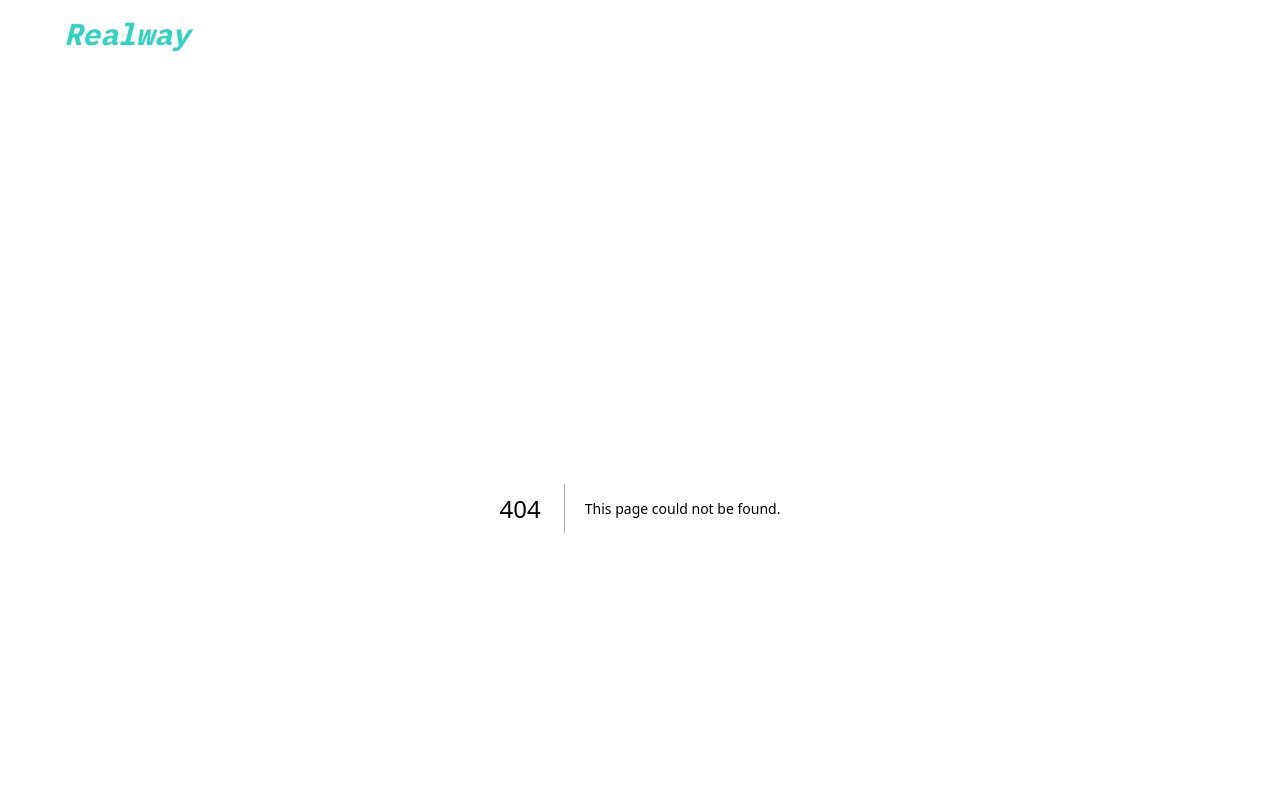
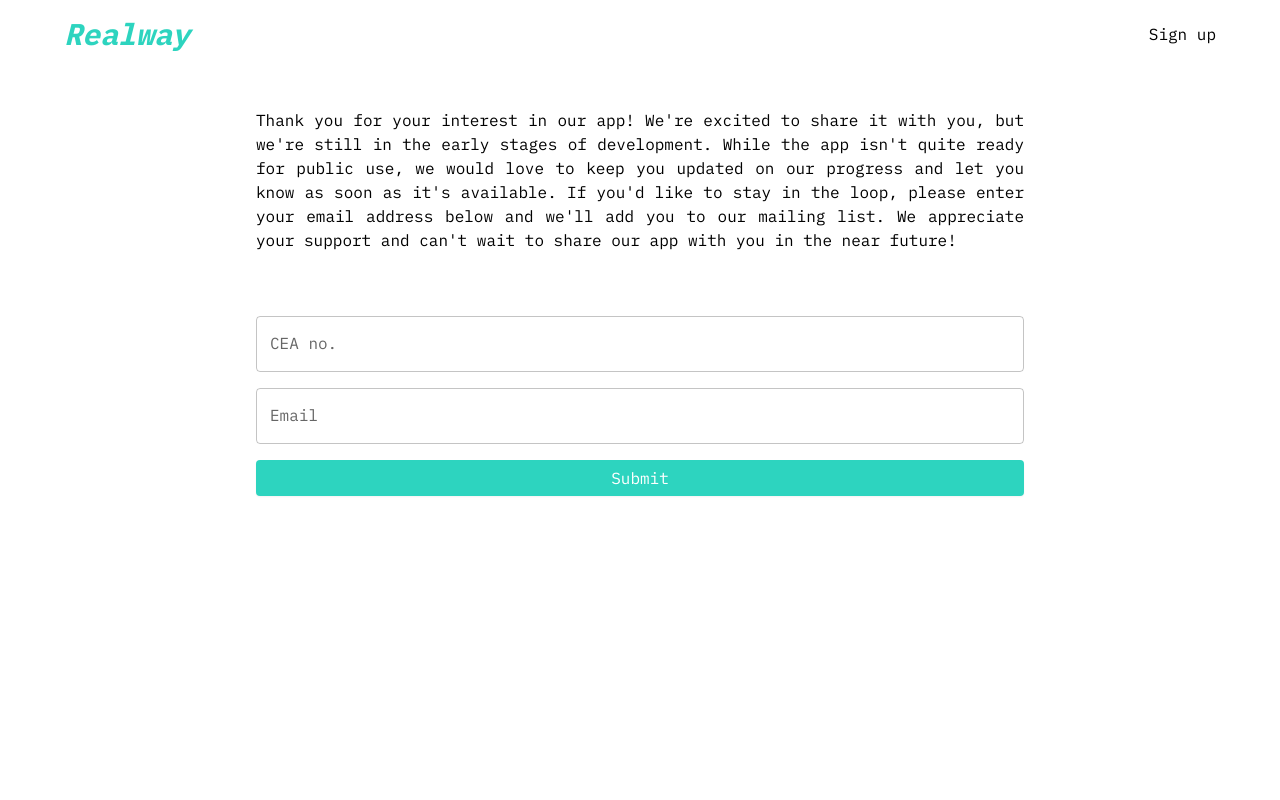
Before and after one commit to bobbykwong/agent_review, a Next.js app: page /sign-up in a window 1280 px wide. Before the commit this address had no page. Shown: the top 800 px of the page. Built offline with nearby package versions, Linux system fonts and the light colour scheme; no server answers.

Commit message:
add interests

```diff
--- a/package.json
+++ b/package.json
@@ -31,7 +31,8 @@
     "react-dom": "18.2.0",
     "swr": "^2.1.4",
     "tailwindcss": "3.3.1",
-    "typescript": "5.0.4"
+    "typescript": "5.0.4",
+    "zustand": "^4.3.2"
   },
   "devDependencies": {
     "@types/lodash": "^4.14.194"
--- /dev/null
+++ b/src/components/button/Button.tsx
@@ -0,0 +1,56 @@
+import clsx from "clsx";
+import { ButtonHTMLAttributes, ReactElement } from "react";
+
+import { Spinner } from "@/components/spinner";
+
+const variants = {
+  primary: "bg-teal-400 text-white shadow-sm",
+};
+
+const sizes = {
+  sm: "py-1 px-2 text-sm",
+  md: "py-[6px] px-4 text-md",
+  lg: "py-3 px-8 text-lg",
+};
+
+interface IconProps {
+  leftIcon?: ReactElement;
+  rightIcon?: ReactElement;
+}
+
+export interface ButtonProps
+  extends ButtonHTMLAttributes<HTMLButtonElement>,
+    IconProps {
+  variant?: keyof typeof variants;
+  size?: keyof typeof sizes;
+  isLoading?: boolean;
+}
+
+export function Button({
+  type = "button",
+  className = "",
+  variant = "primary",
+  size = "md",
+  leftIcon,
+  rightIcon,
+  isLoading = false,
+  ...props
+}: ButtonProps) {
+  return (
+    <button
+      type={type}
+      className={clsx(
+        "flex justify-center items-center disabled:cursor-not-allowed focus:outline-none hover:opacity-80",
+        variants[variant],
+        sizes[size],
+        className
+      )}
+      {...props}
+    >
+      {isLoading && <Spinner size="sm" />}
+      {!isLoading && leftIcon}
+      <span className="mx-2">{props.children}</span>
+      {!isLoading && rightIcon}
+    </button>
+  );
+}
--- /dev/null
+++ b/src/components/button/index.ts
@@ -0,0 +1 @@
+export * from "./Button";
--- /dev/null
+++ b/src/components/notification/Notification.tsx
@@ -0,0 +1,59 @@
+import clsx from "clsx";
+import { Snackbar, Slide, SlideProps } from "@mui/material";
+import CheckCircleIcon from "@mui/icons-material/CheckCircle";
+import WarningIcon from "@mui/icons-material/Warning";
+import CloseIcon from "@mui/icons-material/Close";
+
+import { useNotificationStore } from "@/stores/useNotificationStore";
+
+const NOTIFICATION_DURATION = 8000;
+
+export function Notification() {
+  const notification = useNotificationStore((s) => s.notification);
+  const dismiss = useNotificationStore((s) => s.dismiss);
+
+  if (notification === null) return null;
+
+  const { msg, status } = notification;
+  const { icon, className } = statuses[status];
+
+  return (
+    <Snackbar
+      open={true}
+      onClose={dismiss}
+      autoHideDuration={NOTIFICATION_DURATION}
+      anchorOrigin={{ vertical: "top", horizontal: "center" }}
+      sx={{ zIndex: 9000 }}
+      TransitionComponent={SlideTransition}
+    >
+      <div
+        className={clsx(
+          "rounded-lg m-2 flex gap-8 px-4 py-2 max-w-screen-mobile text-white",
+          className
+        )}
+      >
+        <div className="flex gap-2">
+          {icon}
+          <span>{msg}</span>
+        </div>
+
+        <CloseIcon onClick={dismiss} className="cursor-pointer" />
+      </div>
+    </Snackbar>
+  );
+}
+
+const statuses = {
+  success: {
+    icon: <CheckCircleIcon />,
+    className: "bg-teal-400",
+  },
+  error: {
+    icon: <WarningIcon />,
+    className: "bg-red-400",
+  },
+};
+
+function SlideTransition(props: SlideProps) {
+  return <Slide {...props} direction="down" />;
+}
--- /dev/null
+++ b/src/components/notification/index.ts
@@ -0,0 +1 @@
+export * from "./Notification";
--- a/src/components/spinner/Spinner.tsx
+++ b/src/components/spinner/Spinner.tsx
@@ -26,12 +26,12 @@ export function Spinner({ size = "md", className = "" }: SpinnerProps) {
           cx="12"
           cy="12"
           r="10"
-          stroke="#2dd4bf"
+          stroke="currentColor"
           strokeWidth="4"
         ></circle>
         <path
           className="opacity-75"
-          fill="#2dd4bf"
+          fill="currentColor"
           d="M4 12a8 8 0 018-8V0C5.373 0 0 5.373 0 12h4zm2 5.291A7.962 7.962 0 014 12H0c0 3.042 1.135 5.824 3 7.938l3-2.647z"
         ></path>
       </svg>
--- a/src/features/salespersons/components/SalespersonPage.tsx
+++ b/src/features/salespersons/components/SalespersonPage.tsx
@@ -77,10 +77,10 @@ export function SalespersonPage({ id }: SalespersonProps) {
             <button className="bg-teal-400 text-white w-fit px-4 py-2 mb-4">
               Transactions
             </button>
-            <button className="ring ring-inset ring-teal-400 text-teal-400 w-fit px-4 py-2 mb-4">
+            <button className="ring-2 ring-inset ring-teal-400 text-teal-400 w-fit px-4 py-2 mb-4">
               Articles
             </button>
-            <button className="ring ring-inset ring-teal-400 text-teal-400 w-fit px-4 py-2 mb-4">
+            <button className="ring-2 ring-inset ring-teal-400 text-teal-400 w-fit px-4 py-2 mb-4">
               Reviews
             </button>
           </div>
--- a/src/pages/_app.tsx
+++ b/src/pages/_app.tsx
@@ -6,6 +6,9 @@ import type { AppProps } from "next/app";
 import { IBM_Plex_Mono } from "next/font/google";
 import { createTheme, ThemeProvider } from "@mui/material/styles";
 import { SWRConfig, SWRConfiguration } from "swr";
+
+import { Notification } from "@/components/notification";
+import { useNotificationStore } from "@/stores/useNotificationStore";
 
 const theme = createTheme({
   typography: {
@@ -31,8 +34,17 @@ const font = IBM_Plex_Mono({
 });
 
 export default function App({ Component, pageProps }: AppProps) {
+  const notify = useNotificationStore((s) => s.notify);
+
   const swrConfig: SWRConfiguration = {
     dedupingInterval: 2400,
+    onError: (e) => {
+      if (e.response?.data) {
+        notify({ msg: e.response.data, status: "error" });
+      } else {
+        notify({ msg: "An error occurred", status: "error" });
+      }
+    },
   };
   return (
     <>
@@ -49,12 +61,18 @@ export default function App({ Component, pageProps }: AppProps) {
         <SWRConfig value={swrConfig}>
           <main className={clsx("flex flex-col", font.className)}>
             <div className="flex-1 min-h-[100vh]">
-              <div className="py-4 px-[5vw] bg-white">
+              <div className="py-4 px-[5vw] flex justify-between items-center">
                 <Link
                   href="/"
                   className="text-3xl font-bold text-teal-400 italic"
                 >
                   Realway
+                </Link>
+                <Link
+                  href="/sign-up"
+                  className="hover:underline underline-offset-8"
+                >
+                  Sign up
                 </Link>
               </div>
               <div className="px-[5vw] py-[5vh] pb-[15vh]">
@@ -79,6 +97,7 @@ export default function App({ Component, pageProps }: AppProps) {
             </div>
           </main>
         </SWRConfig>
+        <Notification />
       </ThemeProvider>
     </>
   );
--- /dev/null
+++ b/src/pages/sign-up.tsx
@@ -0,0 +1,88 @@
+import useSWRMutation from "swr/mutation";
+import { useState } from "react";
+import { useRouter } from "next/router";
+import { TextField } from "@mui/material";
+
+import { post } from "@/utils/apiClient";
+import { Button } from "@/components/button";
+import { Salesperson } from "@/features/salespersons";
+import { useNotificationStore } from "@/stores/useNotificationStore";
+
+export default function Page() {
+  const [registrationNum, setRegistrationNum] = useState("");
+  const [email, setEmail] = useState("");
+
+  const createInterestMutation = useCreateInterest();
+
+  return (
+    <div className="flex justify-center">
+      <div className="max-w-screen-tablet">
+        <div className="mb-16">
+          <p className="text-justify">
+            {`Thank you for your interest in our app! We're excited to share it
+            with you, but we're still in the early stages of development. While
+            the app isn't quite ready for public use, we would love to keep you
+            updated on our progress and let you know as soon as it's available.
+            If you'd like to stay in the loop, please enter your email address
+            below and we'll add you to our mailing list. We appreciate your
+            support and can't wait to share our app with you in the near future!`}
+          </p>
+        </div>
+        <div className="flex flex-col gap-4">
+          <TextField
+            label="CEA no."
+            onChange={(e) => setRegistrationNum(e.target.value)}
+            value={registrationNum}
+          />
+          <TextField
+            label="Email"
+            onChange={(e) => setEmail(e.target.value)}
+            value={email}
+          />
+          <Button
+            className="rounded"
+            onClick={() => {
+              createInterestMutation.trigger({
+                registrationNum,
+                email,
+              });
+            }}
+            isLoading={createInterestMutation.isMutating}
+          >
+            Submit
+          </Button>
+        </div>
+      </div>
+    </div>
+  );
+}
+
+interface CreateInterestParams {
+  data: {
+    registrationNum: Salesperson["registrationNum"];
+    email: string;
+  };
+}
+
+function createInterest(params: CreateInterestParams) {
+  return post("/interests", params.data);
+}
+
+export function useCreateInterest() {
+  const { push } = useRouter();
+
+  const notify = useNotificationStore((s) => s.notify);
+
+  return useSWRMutation(
+    `interest`,
+    (url, { arg }: { arg: CreateInterestParams["data"] }) =>
+      createInterest({ data: arg }),
+    {
+      onSuccess: async () => {
+        await push("/");
+        notify({ msg: "Got it :)", status: "success" });
+      },
+      throwOnError: false,
+    }
+  );
+}
--- /dev/null
+++ b/src/stores/useNotificationStore.ts
@@ -0,0 +1,24 @@
+import { create } from "zustand";
+
+export interface Notification {
+  msg: string;
+  status: "success" | "error";
+}
+
+interface NotificationState {
+  notification: Notification | null;
+  notify: (n: Notification) => void;
+  dismiss: () => void;
+}
+
+export const useNotificationStore = create<NotificationState>((set) => ({
+  notification: null,
+  notify: (n) =>
+    set({
+      notification: n,
+    }),
+  dismiss: () =>
+    set({
+      notification: null,
+    }),
+}));
--- a/src/utils/apiClient.ts
+++ b/src/utils/apiClient.ts
@@ -1,5 +1,7 @@
 import qs from "qs";
 import axios, { AxiosResponse, AxiosRequestConfig } from "axios";
+
+import { cookies } from "./cookies";
 
 const config = {
   baseURL: process.env.NEXT_PUBLIC_BASE_URL,
@@ -21,3 +23,17 @@ export async function get<T>(
 ): Promise<T> {
   return axiosInstance.get<T>(url, config).then(defaultResponseHandler);
 }
+
+export async function post<T>(
+  url: string,
+  data: any,
+  config: AxiosRequestConfig = {}
+): Promise<AxiosResponse<T>> {
+  return axiosInstance.post<T>(url, data, {
+    ...config,
+    headers: {
+      ...config["headers"],
+      "X-CSRF-TOKEN": cookies.get("csrf_access_token"),
+    },
+  });
+}
--- /dev/null
+++ b/src/utils/cookies.ts
@@ -0,0 +1,12 @@
+export const cookies = {
+  get: (name: string) => {
+    const value = `; ${document.cookie}`;
+    const parts = value.split(`; ${name}=`);
+
+    if (parts.length === 2) {
+      const token = parts.pop();
+      if (token !== undefined) return token.split(";").shift();
+    }
+    return null;
+  },
+};
```
Also changed, not shown: 1 other file (tests, documents, lock files or other folders).
